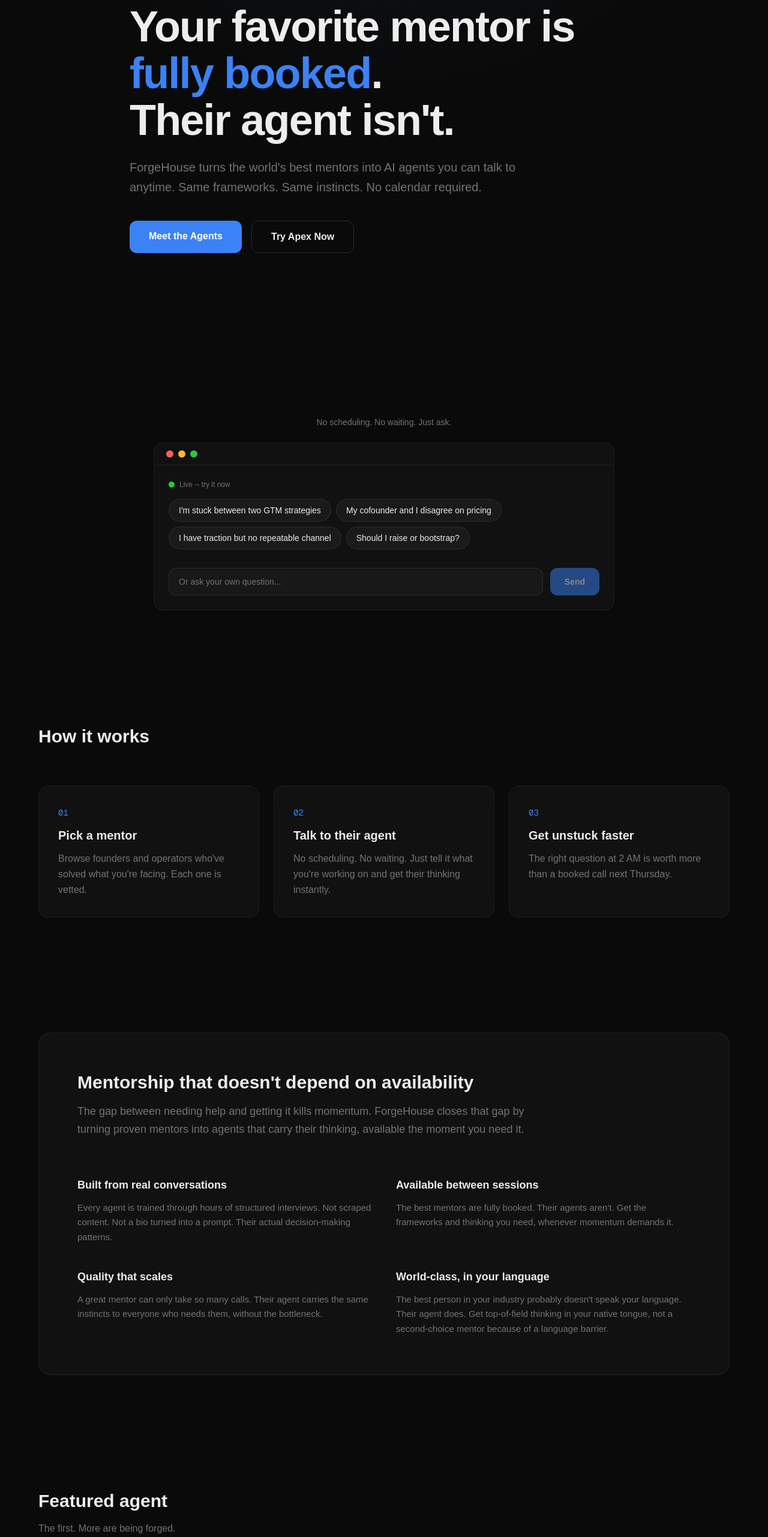
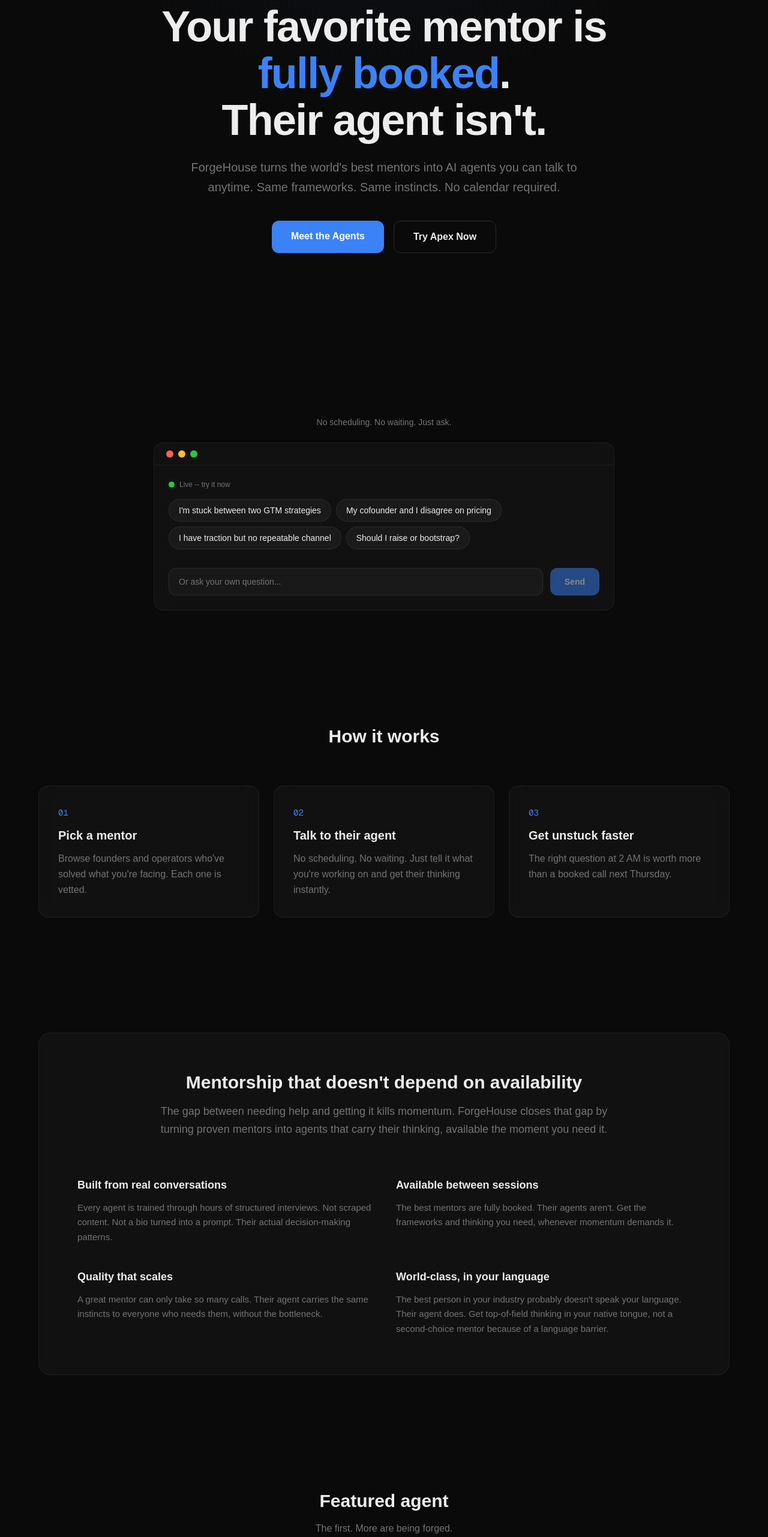
Before and after one commit to Apex-Sudo/forgehouse-site, a Next.js app: page / in a window 1280 px wide. Shown: the part 234-2797 px from the top of the page at 60% size. Built offline with nearby package versions, Linux system fonts and the light colour scheme.

Commit message:
design: centered compositional axis across all pages (harmony pass)

```diff
--- a/src/app/agents/apex/page.tsx
+++ b/src/app/agents/apex/page.tsx
@@ -19,10 +19,10 @@
 export default function ApexPage() {
   return (
     <div className="pt-16">
-      <section className="gradient-hero px-6 py-24 max-w-3xl mx-auto">
+      <section className="gradient-hero px-6 py-24 max-w-3xl mx-auto text-center">
         <div className="text-6xl mb-6">🔺</div>
         <h1 className="text-4xl md:text-5xl font-bold mb-6">Apex</h1>
-        <p className="text-lg md:text-xl text-muted leading-relaxed mb-12">
+        <p className="text-lg md:text-xl text-muted leading-relaxed mb-12 max-w-2xl mx-auto">
           Trained by a founder who built companies across three continents.
           Apex doesn&apos;t give you advice. It gives you the question you should
           be asking before the one you&apos;re asking.
@@ -80,18 +80,20 @@
           </div>
         </div>
 
-        <div className="glass-card p-8 mb-12">
+        <div className="glass-card p-8 mb-12 text-center">
           <h3 className="text-sm font-mono text-amber uppercase tracking-wider mb-2">Pricing</h3>
           <p className="text-2xl font-bold mb-1">Free during beta</p>
           <p className="text-muted text-sm">Usage-based pricing coming soon</p>
         </div>
 
+        <div className="text-center">
           <Link
             href="/chat/apex"
             className="inline-block bg-amber text-white px-10 py-4 rounded-xl font-semibold text-lg hover:bg-amber-dark transition"
           >
             Start conversation
           </Link>
+        </div>
       </section>
     </div>
   );
--- a/src/app/agents/page.tsx
+++ b/src/app/agents/page.tsx
@@ -27,10 +27,10 @@
 
   return (
     <div className="pt-16">
-      <section className="gradient-hero px-6 py-24 max-w-6xl mx-auto">
+      <section className="gradient-hero px-6 py-24 max-w-6xl mx-auto text-center">
         <h1 className="text-3xl md:text-5xl font-bold mb-4">Agents</h1>
         <p className="text-muted text-lg mb-16">Each one trained by a real founder. Each one thinks different.</p>
-        <div className="max-w-sm mb-20">
+        <div className="max-w-sm mx-auto mb-20">
           <AgentCard
             name="Apex"
             emoji="🔺"
@@ -42,7 +42,7 @@
         </div>
 
         {/* Waitlist */}
-        <div className="glass-card p-8 md:p-12 max-w-xl">
+        <div className="glass-card p-8 md:p-12 max-w-xl mx-auto">
           <h2 className="text-xl md:text-2xl font-bold mb-2">Next agents are being forged.</h2>
           <p className="text-muted mb-6">Get early access when new agents launch.</p>
           {submitted ? (
--- a/src/app/page.tsx
+++ b/src/app/page.tsx
@@ -42,18 +42,18 @@
   return (
     <div className="pt-16">
       {/* Hero */}
-      <section className="gradient-hero px-6 py-32 md:py-44 max-w-4xl mx-auto">
+      <section className="gradient-hero px-6 py-32 md:py-44 max-w-4xl mx-auto text-center">
         <h1 className="text-4xl md:text-6xl lg:text-7xl font-bold tracking-tight leading-[1.08] mb-6">
           Your favorite mentor is{" "}
           <span className="text-amber">fully booked</span>.
           <br />
           Their agent isn&apos;t.
         </h1>
-        <p className="text-muted text-lg md:text-xl max-w-2xl mb-10 leading-relaxed">
+        <p className="text-muted text-lg md:text-xl max-w-2xl mx-auto mb-10 leading-relaxed">
           ForgeHouse turns the world&apos;s best mentors into AI agents you can talk to anytime.
           Same frameworks. Same instincts. No calendar required.
         </p>
-        <div className="flex flex-col sm:flex-row gap-4">
+        <div className="flex flex-col sm:flex-row gap-4 justify-center">
           <Link href="/agents" className="bg-amber text-white px-8 py-3.5 rounded-xl font-semibold hover:bg-amber-dark transition text-center">
             Meet the Agents
           </Link>
@@ -74,7 +74,7 @@
       {/* How it works */}
       <section className="px-6 py-24">
         <div className="max-w-6xl mx-auto">
-          <h2 className="text-2xl md:text-3xl font-bold mb-16">How it works</h2>
+          <h2 className="text-2xl md:text-3xl font-bold mb-16 text-center">How it works</h2>
           <div className="grid md:grid-cols-3 gap-6">
             {steps.map((s) => (
               <div key={s.num} className="glass-card p-8">
@@ -90,8 +90,8 @@
       {/* Trust Section */}
       <section className="px-6 py-24">
         <div className="max-w-6xl mx-auto section-module gradient-blue">
-          <h2 className="text-2xl md:text-3xl font-bold mb-4">Mentorship that doesn&apos;t depend on availability</h2>
-          <p className="text-muted text-lg max-w-3xl mb-16 leading-relaxed">
+          <h2 className="text-2xl md:text-3xl font-bold mb-4 text-center">Mentorship that doesn&apos;t depend on availability</h2>
+          <p className="text-muted text-lg max-w-3xl mx-auto mb-16 leading-relaxed text-center">
             The gap between needing help and getting it kills momentum.
             ForgeHouse closes that gap by turning proven mentors into agents
             that carry their thinking, available the moment you need it.
@@ -110,9 +110,9 @@
       {/* Featured agent */}
       <section className="px-6 py-24">
         <div className="max-w-6xl mx-auto">
-          <h2 className="text-2xl md:text-3xl font-bold mb-4">Featured agent</h2>
-          <p className="text-muted mb-12">The first. More are being forged.</p>
-          <div className="max-w-sm">
+          <h2 className="text-2xl md:text-3xl font-bold mb-4 text-center">Featured agent</h2>
+          <p className="text-muted mb-12 text-center">The first. More are being forged.</p>
+          <div className="max-w-sm mx-auto">
             <AgentCard
               name="Apex"
               emoji="🔺"
@@ -128,9 +128,9 @@
       {/* Mentor Application */}
       <section id="for-mentors" className="px-6 py-24 pb-32">
         <div className="max-w-3xl mx-auto section-module">
-          <p className="text-muted/60 text-sm mb-8 tracking-wide uppercase">Applications are reviewed weekly</p>
-          <h2 className="text-2xl md:text-3xl font-bold mb-4">Your expertise, available at scale</h2>
-          <p className="text-muted text-lg mb-12 leading-relaxed">
+          <p className="text-muted/60 text-sm mb-8 tracking-wide uppercase text-center">Applications are reviewed weekly</p>
+          <h2 className="text-2xl md:text-3xl font-bold mb-4 text-center">Your expertise, available at scale</h2>
+          <p className="text-muted text-lg mb-12 leading-relaxed text-center">
             You already have the frameworks. You already have clients who want more of your time
             than you can give. We turn your thinking into an agent that extends your reach
             without diluting your quality. Not everyone gets in.
@@ -141,7 +141,7 @@
               <p className="text-muted">We review every submission personally. If there&apos;s a fit, we&apos;ll be in touch within 5 business days.</p>
             </div>
           ) : (
-            <form onSubmit={handleMentorSubmit} className="space-y-4 max-w-lg">
+            <form onSubmit={handleMentorSubmit} className="space-y-4 max-w-lg mx-auto">
               <input
                 type="text"
                 placeholder="Full name"
@@ -197,6 +197,7 @@
                 onChange={(e) => setMentorForm({ ...mentorForm, contentLink: e.target.value })}
                 className="w-full bg-white/[0.03] border border-glass-border rounded-xl px-4 py-3 text-foreground placeholder:text-muted/50 focus:outline-none focus:border-amber/30 transition"
               />
+              <div className="text-center pt-2">
                 <button
                   type="submit"
                   disabled={mentorSubmitting}
@@ -204,6 +205,7 @@
                 >
                   {mentorSubmitting ? "Submitting..." : "Submit Application"}
                 </button>
+              </div>
             </form>
           )}
         </div>
```
Lines whose indentation alone changed are shown as unchanged.
